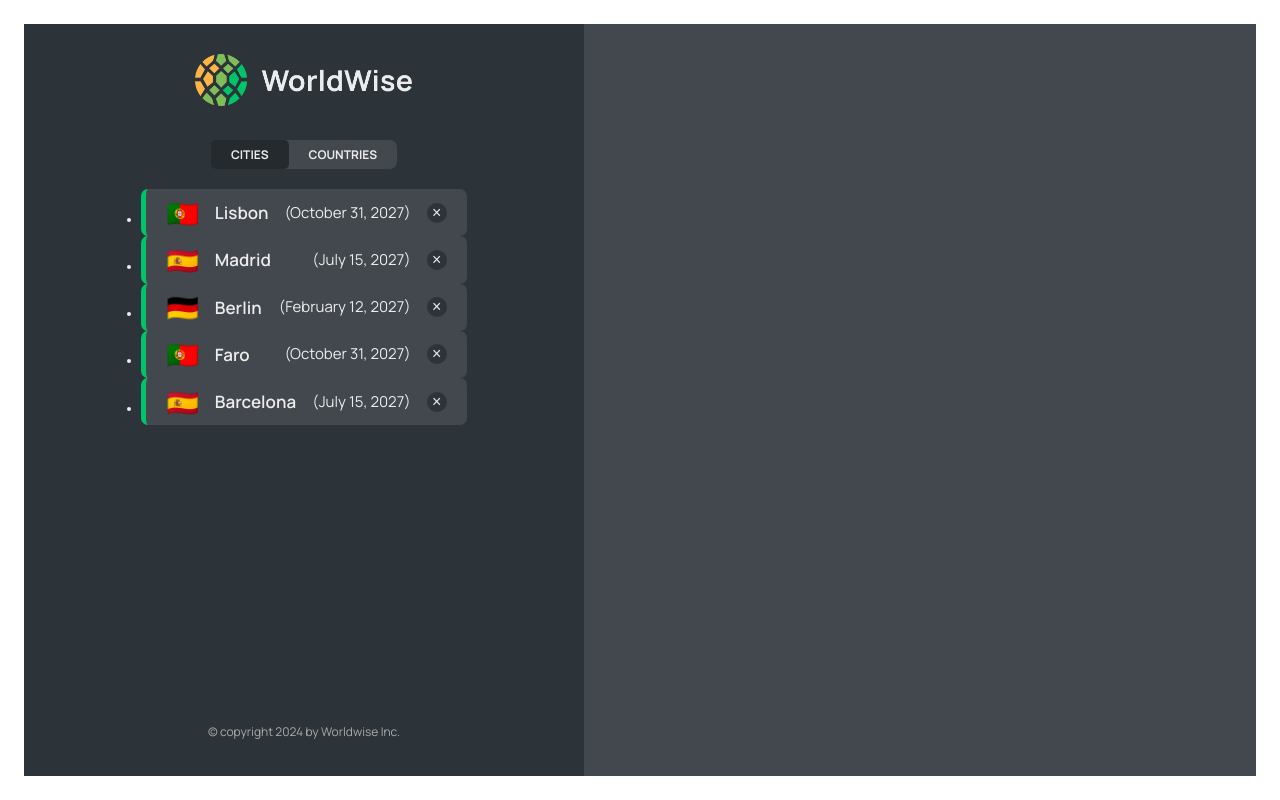
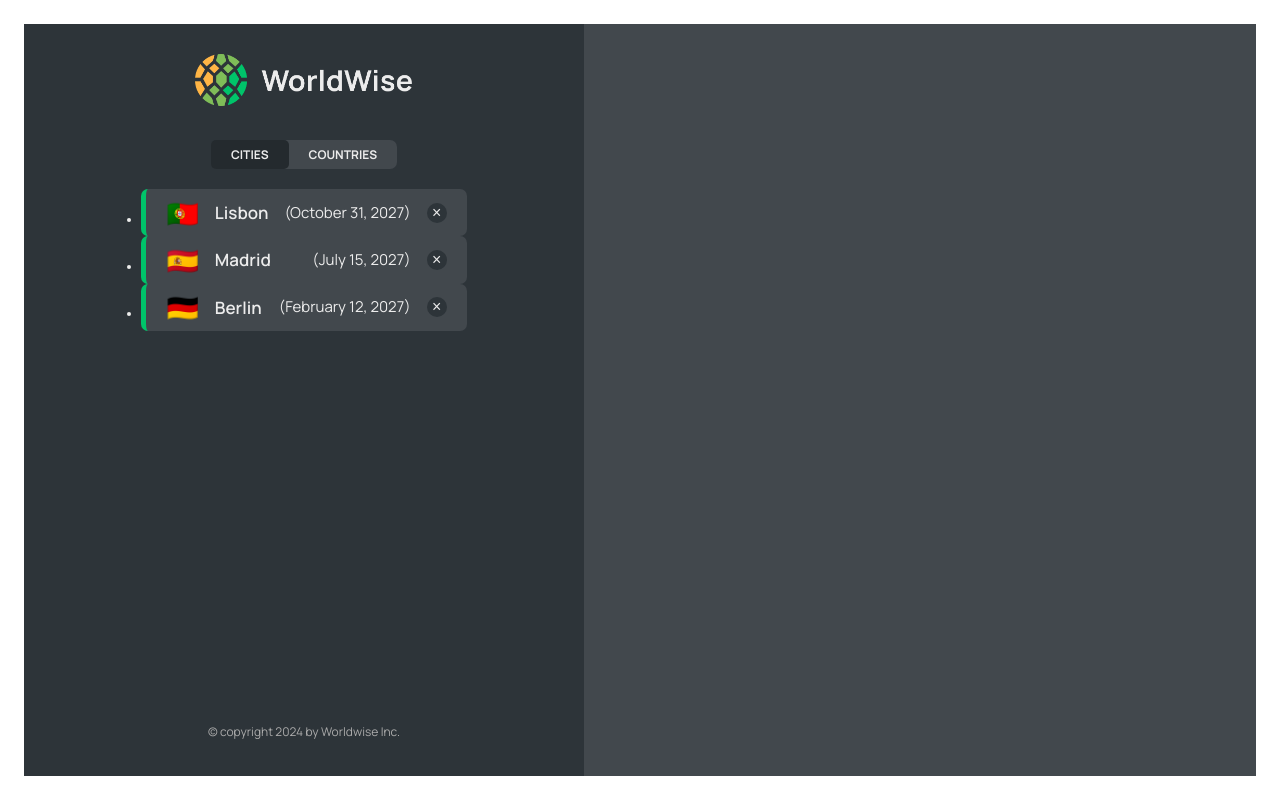
Before and after one commit to Bolaji87/worldwise, a React (Vite) app: page /app/cities in a window 1280 px wide. Built offline with nearby package versions, Linux system fonts and the light colour scheme; data requests are answered from the project's data file.

Commit message:
feat: update

```diff
--- a/data/cities.json
+++ b/data/cities.json
@@ -35,31 +35,6 @@
         "lng": 13.376933665713324
       },
       "id": 98443197
-    },
-
-    {
-      "cityName": "Faro",
-      "country": "Portugal",
-      "emoji": "🇵🇹",
-      "date": "2027-10-31T15:59:59.138Z",
-      "notes": "My favorite city so far!",
-      "position": {
-        "lat": 38.727881642324164,
-        "lng": -9.140900099907554
-      },
-      "id": 739305
-    },
-    {
-      "cityName": "Barcelona",
-      "country": "Spain",
-      "emoji": "🇪🇸",
-      "date": "2027-07-15T08:22:53.976Z",
-      "notes": "weee",
-      "position": {
-        "lat": 40.46635901755316,
-        "lng": -3.7133789062500004
-      },
-      "id": 106751
     }
   ]
 }
--- a/src/components/city/City.jsx
+++ b/src/components/city/City.jsx
@@ -16,7 +16,7 @@ const formatDate = (date) =>
 function City() {
   const { id } = useParams();
 
-  const { getCity, currentCity, isLoading } = useCities();
+  const { getCity, currentCity, isLoading, cities } = useCities();
 
   useEffect(() => {
     getCity(id);
--- a/src/components/form/Form.jsx
+++ b/src/components/form/Form.jsx
@@ -4,7 +4,7 @@ import { useState } from "react";
 
 import styles from "./Form.module.css";
 import Button from "../button/Button";
-import { useNavigate } from "react-router-dom";
+
 import BackButton from "../BackButton";
 
 export function convertToEmoji(countryCode) {
@@ -20,8 +20,6 @@ function Form() {
   const [country, setCountry] = useState("");
   const [date, setDate] = useState(new Date());
   const [notes, setNotes] = useState("");
-
-  const navigate = useNavigate();
 
   return (
     <form className={styles.form}>
```
